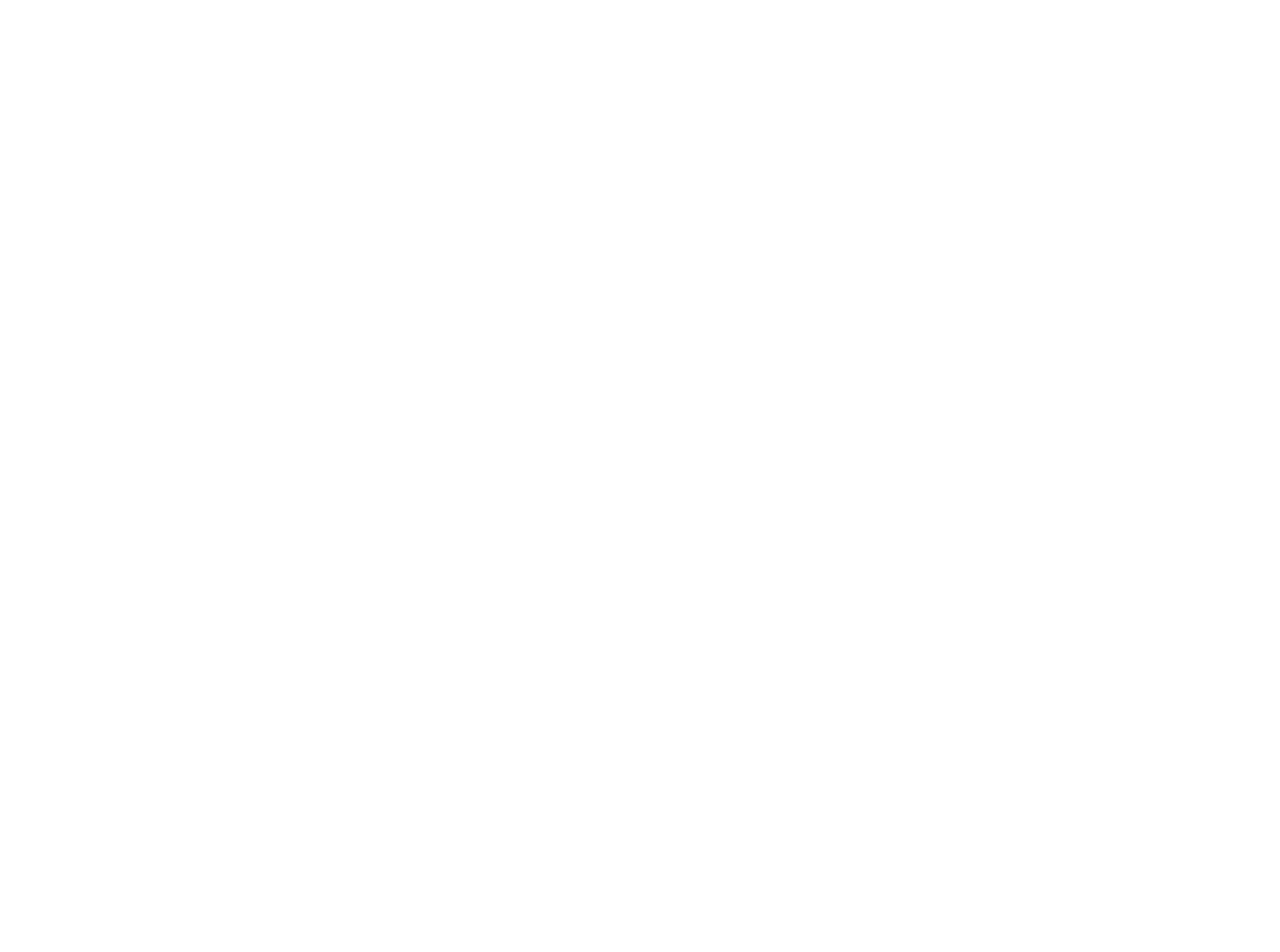
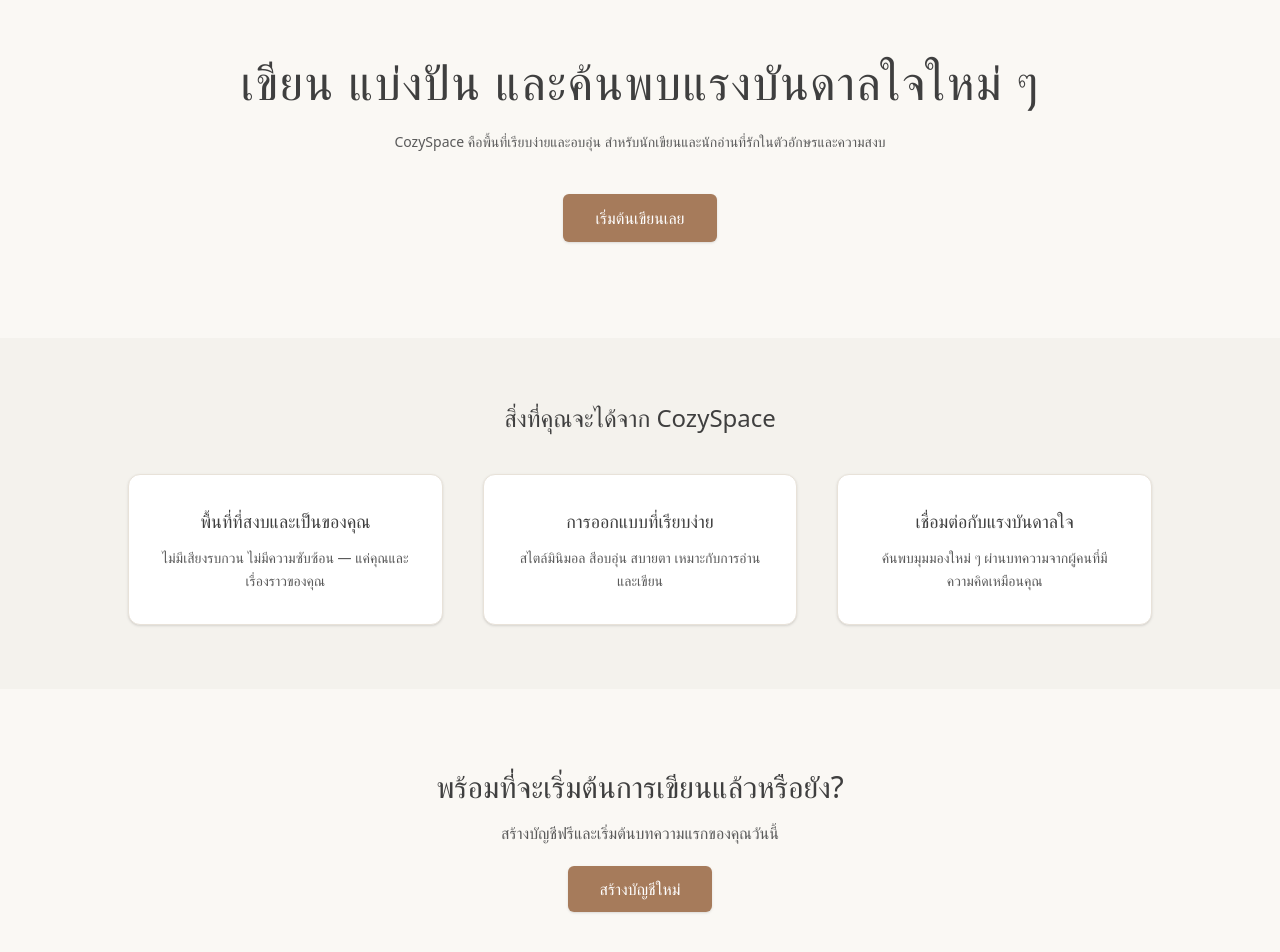
Before and after one commit to ArmPongPol/web, a Next.js app: page / in a window 1280 px wide. Shown: the part 120-1072 px from the top of the page. Before the commit the page ends 800 px from the top, so only its background shows below. Built offline with nearby package versions, Linux system fonts and the light colour scheme.

Commit message:
create landing page

```diff
--- a/src/app/layout.tsx
+++ b/src/app/layout.tsx
@@ -14,8 +14,27 @@
 });
 
 export const metadata: Metadata = {
-  title: "Create Next App",
-  description: "Generated by create next app",
+    title: "CozySpace — เขียนบทความ แบ่งปันแรงบันดาลใจ",
+    description:
+        "CozySpace คือพื้นที่อบอุ่นสำหรับนักเขียนและนักอ่าน ที่ให้คุณแบ่งปันเรื่องราว สร้างแรงบันดาลใจ และค้นพบความคิดใหม่ ๆ",
+    keywords: ["บล็อก", "เขียนบทความ", "นักเขียน", "แรงบันดาลใจ", "มินิมอล"],
+    openGraph: {
+        title: "CozySpace — แพลตฟอร์มสำหรับนักเขียนและนักอ่าน",
+        description:
+            "พื้นที่เรียบง่ายสำหรับการเขียนและแบ่งปันบทความในบรรยากาศอบอุ่น",
+        url: "https://yourdomain.com",
+        siteName: "CozySpace",
+        images: [
+            {
+                url: "/og-image.jpg",
+                width: 1200,
+                height: 630,
+                alt: "CozySpace Landing Page",
+            },
+        ],
+        locale: "th_TH",
+        type: "website",
+    },
 };
 
 export default function RootLayout({
--- a/src/app/page.tsx
+++ b/src/app/page.tsx
@@ -1,7 +1,74 @@
-import Link from "next/link";
+export default function Home() {
+    return (
+        <main className="min-h-screen flex flex-col bg-[#FAF8F4] text-[#3F3F3F]">
+            {/* Hero Section */}
+            <section className="flex flex-col items-center justify-center text-center px-6 py-24 bg-[#FAF8F4]">
+                <h1 className="text-5xl font-light tracking-wide mb-4 leading-snug">
+                    เขียน แบ่งปัน และค้นพบแรงบันดาลใจใหม่ ๆ
+                </h1>
+                <p className="text-[#5A5A5A] max-w-xl text-sm leading-relaxed mb-10">
+                    CozySpace คือพื้นที่เรียบง่ายและอบอุ่น
+                    สำหรับนักเขียนและนักอ่านที่รักในตัวอักษรและความสงบ
+                </p>
+                <a
+                    href="/auth/login"
+                    className="px-8 py-3 bg-[#A67B5B] text-white rounded-md hover:bg-[#8E6A4F] transition-all duration-200 shadow-sm"
+                >
+                    เริ่มต้นเขียนเลย
+                </a>
+            </section>
 
-export default function Home() {
-  return (
-    <h1>Hello world.</h1>
-  );
+            {/* Feature Section */}
+            <section className="bg-[#F4F2ED] py-16 px-8 md:px-20 text-center">
+                <h2 className="text-2xl font-light mb-10">สิ่งที่คุณจะได้จาก CozySpace</h2>
+                <div className="grid grid-cols-1 sm:grid-cols-3 gap-10 max-w-5xl mx-auto">
+                    {[
+                        {
+                            title: "พื้นที่ที่สงบและเป็นของคุณ",
+                            desc: "ไม่มีเสียงรบกวน ไม่มีความซับซ้อน — แค่คุณและเรื่องราวของคุณ",
+                        },
+                        {
+                            title: "การออกแบบที่เรียบง่าย",
+                            desc: "สไตล์มินิมอล สีอบอุ่น สบายตา เหมาะกับการอ่านและเขียน",
+                        },
+                        {
+                            title: "เชื่อมต่อกับแรงบันดาลใจ",
+                            desc: "ค้นพบมุมมองใหม่ ๆ ผ่านบทความจากผู้คนที่มีความคิดเหมือนคุณ",
+                        },
+                    ].map((feature, i) => (
+                        <div
+                            key={i}
+                            className="bg-white rounded-xl shadow-sm p-8 border border-[#E8E2D9] hover:shadow-md transition-all"
+                        >
+                            <h3 className="text-lg font-medium mb-3">{feature.title}</h3>
+                            <p className="text-sm text-[#5A5A5A] leading-relaxed">
+                                {feature.desc}
+                            </p>
+                        </div>
+                    ))}
+                </div>
+            </section>
+
+            {/* Call to Action */}
+            <section className="py-20 text-center">
+                <h2 className="text-3xl font-light mb-4">
+                    พร้อมที่จะเริ่มต้นการเขียนแล้วหรือยัง?
+                </h2>
+                <p className="text-[#5A5A5A] mb-8">
+                    สร้างบัญชีฟรีและเริ่มต้นบทความแรกของคุณวันนี้
+                </p>
+                <a
+                    href="/auth/register"
+                    className="px-8 py-3 bg-[#A67B5B] text-white rounded-md hover:bg-[#8E6A4F] transition-all duration-200 shadow-sm"
+                >
+                    สร้างบัญชีใหม่
+                </a>
+            </section>
+
+            {/* Footer */}
+            <footer className="border-t border-[#E8E2D9] py-10 text-center text-xs text-[#6B6B6B]">
+                © 2025 CozySpace — Crafted with calm & coffee ☕
+            </footer>
+        </main>
+    );
 }
--- a/src/lib/api.ts
+++ b/src/lib/api.ts
@@ -1,4 +1,4 @@
-export const API_BASE_URL = "https://api-auth-production-e87f.up.railway.app/api"
+export const API_BASE_URL = "https://4tc7c6qt.up.railway.app/api"
 
 export async function apiFetch<T>(
     endpoint: string,
```
